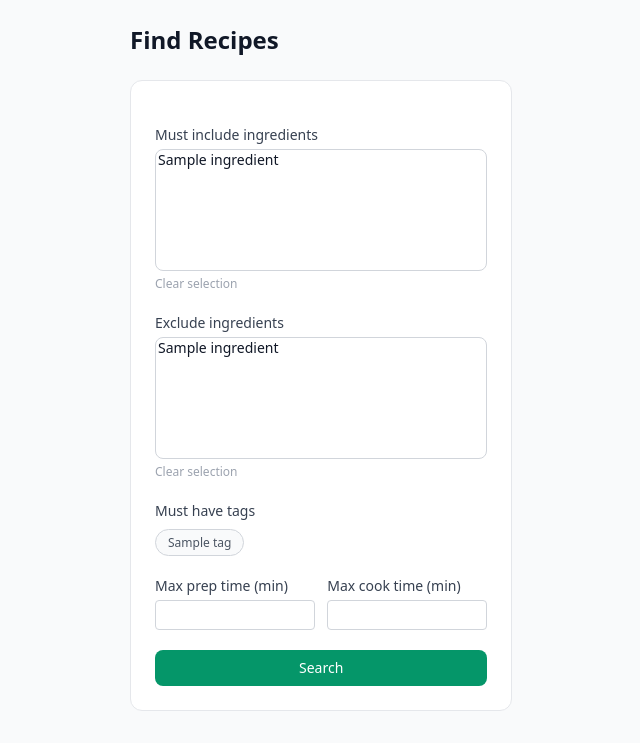
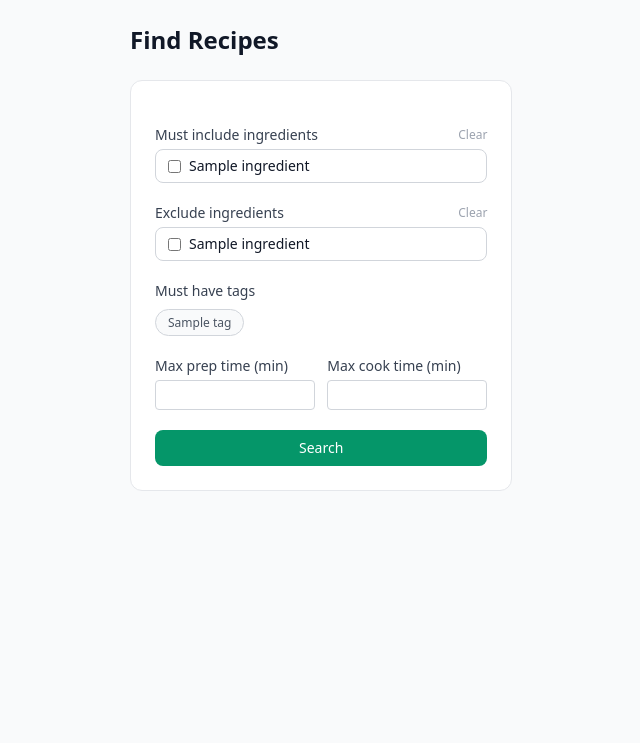
Before and after one commit to Nephty/nyochi, a Django app: page /selector/ in a window 1280 px wide. Shown: the part 57-800 px from the top of the page, without its empty margins (14-654 px from the left). Run offline with Django 5.2, Linux system fonts and the light colour scheme; tables that the repository leaves empty hold one stand-in row (values such as "Sample post"); some libraries are stand-ins or nearby versions.

Commit message:
Add month click-to-toggle for seasonality; replace multi-selects with checkboxes
Seasonal availability:
- Month cards now toggle the dropdown between 'in' and 'out' on click
  (clicking the dropdown itself still works independently via stopPropagation)
- Cards turn green (emerald-50 bg, emerald-300 border) when status is 'in';
  colour updates on both click-toggle and manual dropdown change

Find Recipes ingredient filters:
- Replace <select multiple> widgets (unreliable CSS via Tailwind CDN scanning)
  with CheckboxSelectMultiple in forms.py; render as scrollable checkbox lists
  in the template so all CSS classes are static in the HTML and always scanned
- Django's BoundWidget iteration handles checked state correctly for bound forms
- Clear button per list unchecks all via closest('.ingredient-filter') selector

Co-Authored-By: Claude Sonnet 4.6 <noreply@anthropic.com>

```diff
--- a/recipes/forms.py
+++ b/recipes/forms.py
@@ -115,13 +115,13 @@ class RecipeSelectorForm(forms.Form):
     include_ingredients = forms.ModelMultipleChoiceField(
         queryset=Ingredient.objects.all(),
         required=False,
-        widget=forms.SelectMultiple(attrs={'size': 6}),
+        widget=forms.CheckboxSelectMultiple(),
         label='Must include ingredients',
     )
     exclude_ingredients = forms.ModelMultipleChoiceField(
         queryset=Ingredient.objects.all(),
         required=False,
-        widget=forms.SelectMultiple(attrs={'size': 6}),
+        widget=forms.CheckboxSelectMultiple(),
         label='Exclude ingredients',
     )
     tags = forms.ModelMultipleChoiceField(
--- a/templates/recipes/selector.html
+++ b/templates/recipes/selector.html
@@ -9,27 +9,39 @@
   <form method="post" class="sm:col-span-2 bg-white rounded-xl border border-gray-200 p-6 space-y-5 text-sm">
     {% csrf_token %}
 
-    <div>
-      <label class="block font-medium text-gray-700 mb-1">{{ form.include_ingredients.label }}</label>
-      <select name="{{ form.include_ingredients.html_name }}" size="6" multiple
-              class="w-full border border-gray-300 rounded-lg text-sm focus:outline-none focus:border-emerald-400">
-        {% for val, label in form.include_ingredients.field.choices %}
-          <option value="{{ val }}" {% if val in form.include_ingredients.value %}selected{% endif %}>{{ label }}</option>
+    <div class="ingredient-filter">
+      <div class="flex items-center justify-between mb-1">
+        <span class="font-medium text-gray-700">{{ form.include_ingredients.label }}</span>
+        <button type="button" class="text-xs text-gray-400 hover:text-gray-600"
+                onclick="this.closest('.ingredient-filter').querySelectorAll('input[type=checkbox]').forEach(c => c.checked = false)">Clear</button>
+      </div>
+      <div class="max-h-44 overflow-y-auto border border-gray-300 rounded-lg text-sm">
+        {% for cb in form.include_ingredients %}
+          <label class="flex items-center gap-2 px-3 py-1.5 hover:bg-gray-50 cursor-pointer border-b border-gray-100 last:border-0">
+            {{ cb.tag }}
+            <span>{{ cb.choice_label }}</span>
+          </label>
+        {% empty %}
+          <p class="px-3 py-2 text-xs text-gray-400 italic">No ingredients yet.</p>
         {% endfor %}
-      </select>
-      <button type="button" class="text-xs text-gray-400 hover:text-gray-600 mt-1"
-              onclick="Array.from(this.previousElementSibling.options).forEach(o => o.selected = false)">Clear selection</button>
+      </div>
     </div>
-    <div>
-      <label class="block font-medium text-gray-700 mb-1">{{ form.exclude_ingredients.label }}</label>
-      <select name="{{ form.exclude_ingredients.html_name }}" size="6" multiple
-              class="w-full border border-gray-300 rounded-lg text-sm focus:outline-none focus:border-emerald-400">
-        {% for val, label in form.exclude_ingredients.field.choices %}
-          <option value="{{ val }}" {% if val in form.exclude_ingredients.value %}selected{% endif %}>{{ label }}</option>
+    <div class="ingredient-filter">
+      <div class="flex items-center justify-between mb-1">
+        <span class="font-medium text-gray-700">{{ form.exclude_ingredients.label }}</span>
+        <button type="button" class="text-xs text-gray-400 hover:text-gray-600"
+                onclick="this.closest('.ingredient-filter').querySelectorAll('input[type=checkbox]').forEach(c => c.checked = false)">Clear</button>
+      </div>
+      <div class="max-h-44 overflow-y-auto border border-gray-300 rounded-lg text-sm">
+        {% for cb in form.exclude_ingredients %}
+          <label class="flex items-center gap-2 px-3 py-1.5 hover:bg-gray-50 cursor-pointer border-b border-gray-100 last:border-0">
+            {{ cb.tag }}
+            <span>{{ cb.choice_label }}</span>
+          </label>
+        {% empty %}
+          <p class="px-3 py-2 text-xs text-gray-400 italic">No ingredients yet.</p>
         {% endfor %}
-      </select>
-      <button type="button" class="text-xs text-gray-400 hover:text-gray-600 mt-1"
-              onclick="Array.from(this.previousElementSibling.options).forEach(o => o.selected = false)">Clear selection</button>
+      </div>
     </div>
     <div>
       <label class="block font-medium text-gray-700 mb-2">{{ form.tags.label }}</label>
```
Also changed, not shown: templates/ingredients/form.html (+26 -3 lines).
